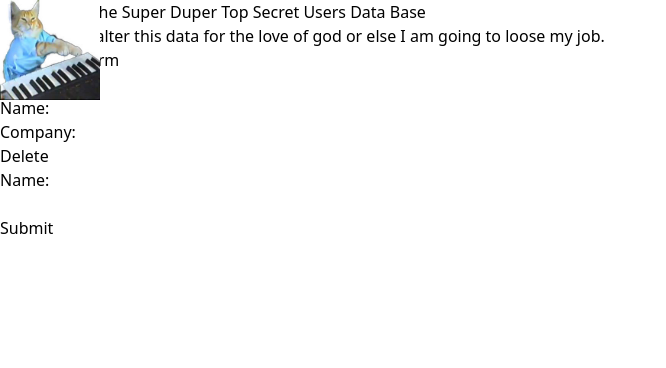
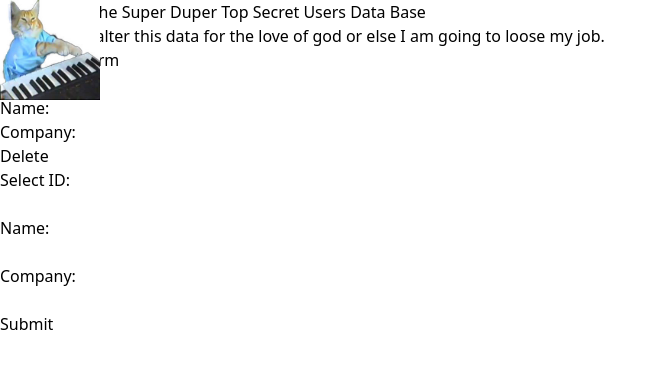
Before and after one commit to trevornei/w15assignment, a React (Vite) app: page / in a window 1280 px wide. Shown: the top 368 px of the page, without its empty margins (0-666 px from the left). Built offline with nearby package versions, Linux system fonts and the light colour scheme; no server answers.

Commit message:
Added new inputs to the form.

```diff
--- a/src/components/UsersAndForm/FormFormMrof/Form.jsx
+++ b/src/components/UsersAndForm/FormFormMrof/Form.jsx
@@ -7,9 +7,19 @@ export default function Form({ postNewUser }) {
     <div className='h-auto absolute'>
         <div className="z-0 w-1/2 h-3/5 bg-violet-400 rounded-s-lg  inset-y-0 right-0 relative"></div>
         <form action="" className="w-3/5 h-3/4 bg-cyan-300 shadow-2xl shadow-emerald-300 rounded-r-3xl z-50 relative">
-            {/*Name */}
+            {/* Select ID */}
             <div className="m-4">
-                <label htmlFor="" className="">Name: </label>
+                <label htmlFor="" className="font-bold">Select ID: </label>
+                <FormInput/>
+            </div>
+            {/* Name */}
+            <div className="m-4">
+                <label htmlFor="" className="font-bold">Name: </label>
+                <FormInput/>
+            </div>
+            {/* Company */}
+            <div className="m-4">
+                <label htmlFor="" className="font-bold">Company: </label>
                 <FormInput/>
             </div>
             {/*Profile Pic:*/}
--- a/src/components/UsersAndForm/FormFormMrof/FormInput.jsx
+++ b/src/components/UsersAndForm/FormFormMrof/FormInput.jsx
@@ -1,10 +1,9 @@
 import React from 'react'
 
-export default function FormInput({ label, ...rest}) {
+export default function FormInput({ }) {
   return (
     <div>
-        <label htmlFor="rest.id" className=""></label>
-        <input type="text" className="" {...rest} />
+        <input type="text" className="" />
     </div>
   )
 }
```
